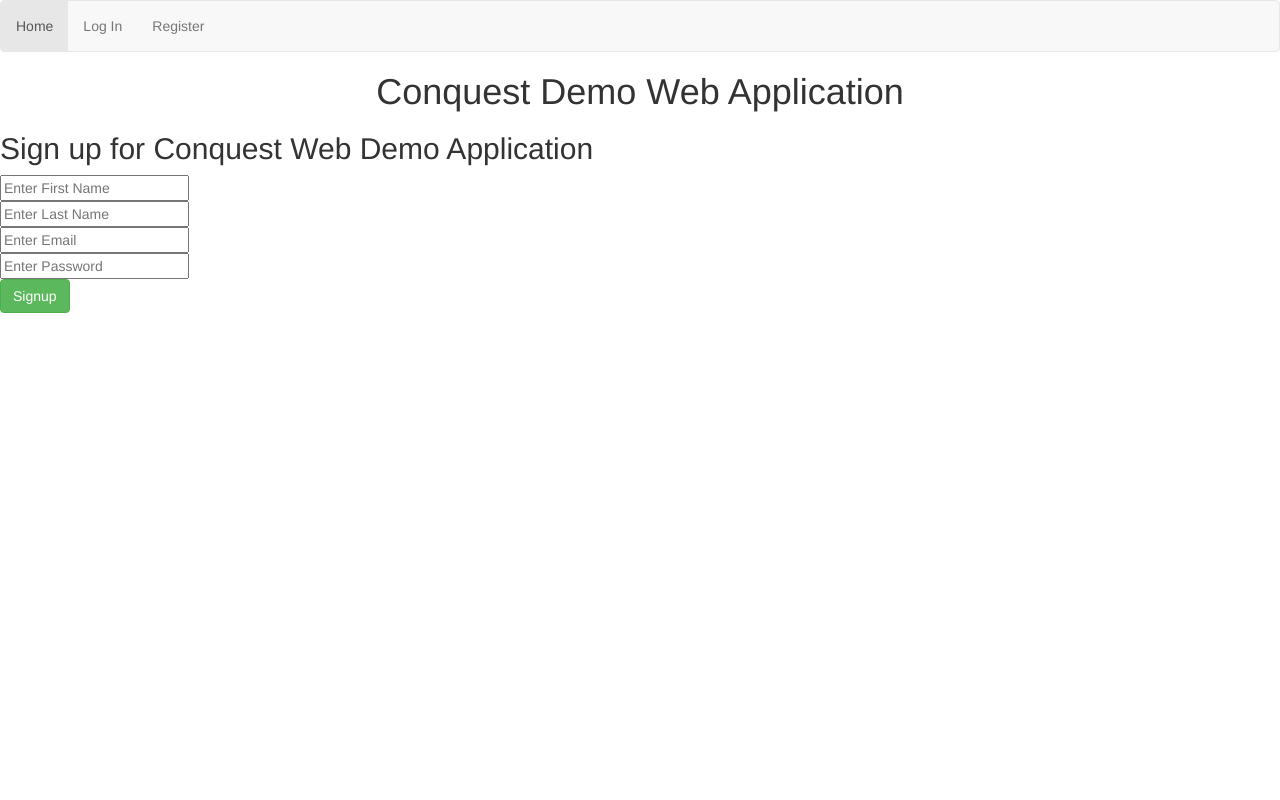
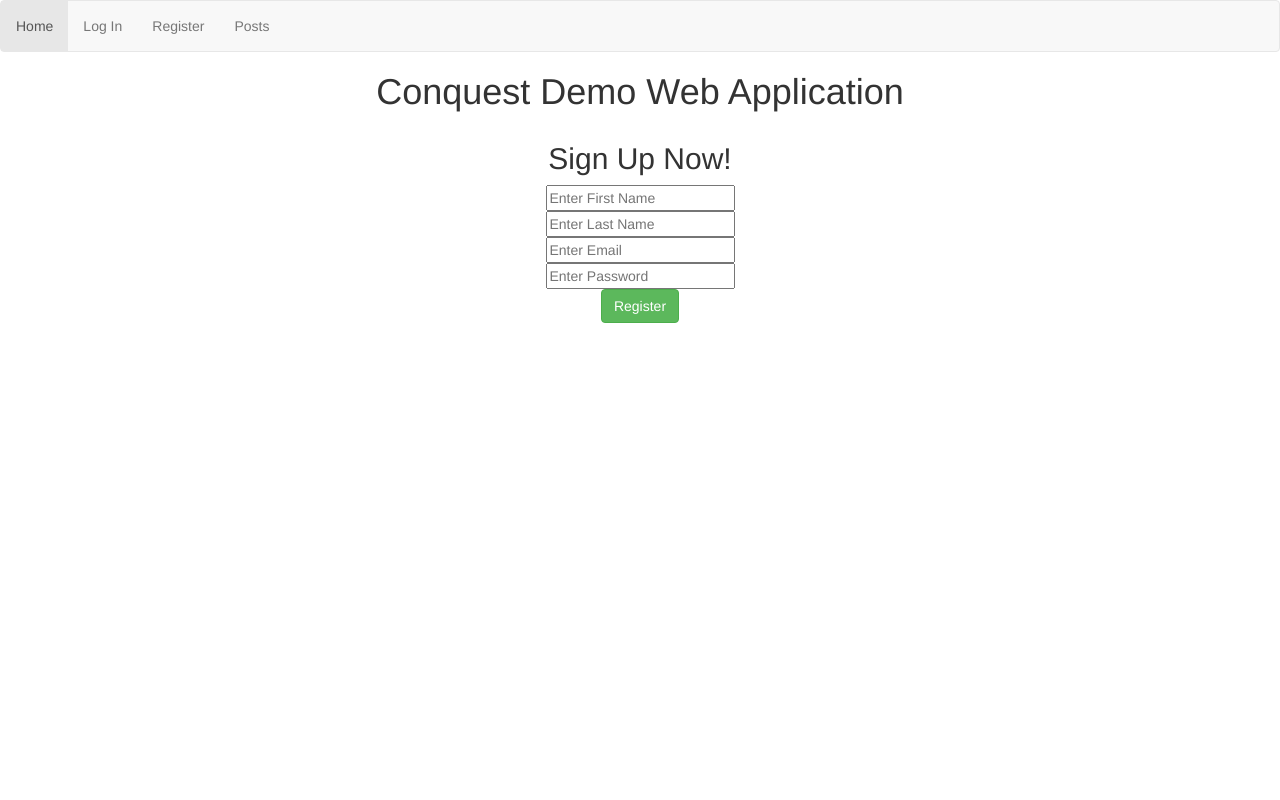
Before and after one commit to abhirathod95/Conquest, a Flask app: page /register in a window 1280 px wide. Run offline with Flask 2, Linux system fonts and the light colour scheme; some libraries are stand-ins or nearby versions.

Commit message:
Uploading minor changes

```diff
--- a/Vuln_App/app/templates/base.html
+++ b/Vuln_App/app/templates/base.html
@@ -2,12 +2,18 @@
 	<!-- Latest compiled and minified CSS -->
 	<link rel="stylesheet" href="https://maxcdn.bootstrapcdn.com/bootstrap/3.3.7/css/bootstrap.min.css" integrity="sha384-BVYiiSIFeK1dGmJRAkycuHAHRg32OmUcww7on3RYdg4Va+PmSTsz/K68vbdEjh4u" crossorigin="anonymous">
 
+	<script src="https://ajax.googleapis.com/ajax/libs/jquery/3.2.0/jquery.min.js"></script>
+
 	<!-- Latest compiled and minified JavaScript -->
 	<script src="https://maxcdn.bootstrapcdn.com/bootstrap/3.3.7/js/bootstrap.min.js" integrity="sha384-Tc5IQib027qvyjSMfHjOMaLkfuWVxZxUPnCJA7l2mCWNIpG9mGCD8wGNIcPD7Txa" crossorigin="anonymous"></script>
 
+	<link rel="stylesheet" href="http://fontawesome.io/assets/font-awesome/css/font-awesome.css">
+
+	<link rel="stylesheet" href="static/main.css">
+
 	<head>
 	</head>
-	<body>
+	<body id="wrapper">
 
 		<nav class="navbar navbar-default">
 			<div class="navbar-header">
@@ -19,6 +25,7 @@
 				{% else %}
 					<li role="presentation"><a href="/login">Log In</a></li>
 					<li role="presentation"><a href="/register">Register</a></li>
+					<li role="presentation"><a href="/posts">Posts</a></li>
 				{% endif %}
 			</ul>
 		    <ul class="nav navbar-nav navbar-right" >
--- a/Vuln_App/app/templates/register.html
+++ b/Vuln_App/app/templates/register.html
@@ -1,43 +1,27 @@
 {% extends "base.html" %}
 {% block content %}
-  <form action="" method=post class="form-horizontal">
-    <h2>Sign up for Conquest Web Demo Application </h2>
-    <div class="control-group">
-        <div class="controls">
-          <input type="text" id="first" name="first" class="input-xlarge"
-            placeholder="Enter First Name" value="{{ request.form.first }}"
-            required>
+<div class="container">
+    <center>
+        <form action="" method="POST" class="form-horizontal">
+            <div class="row">
+                <h2>Sign Up Now!</h2>
             </div>
+            <div class="row">
+                <input type="text" id="first" name="first" placeholder="Enter First Name" required>
             </div>
-
-    <div class="control-group">
-        <div class="controls">
-          <input type="text" id="last" name="last" class="input-xlarge"
-            placeholder="Enter Last Name" value="{{ request.form.last }}"
-            required>
+            <div class="row">
+                <input type="text" id="last" name="last" placeholder="Enter Last Name" required>
             </div>
+            <div class="row">
+                <input type="text" id="email" name="email" placeholder="Enter Email" required>
             </div>
-
-    <div class="control-group">
-        <div class="controls">
-          <input type="email" id="email" name="email" class="input-xlarge"
-            placeholder="Enter Email" value="{{ request.form.email }}"
-            required>
+            <div class="row">
+                <input type="text" id="password" name="password" placeholder="Enter Password" required>
             </div>
-    </div>
-
-    <div class="control-group">
-        <div class="controls">
-          <input type="password" id="password" name="password" class="input-xlarge"
-            placeholder="Enter Password" value="{{ request.form.password }}"
-            required>
-        </div>
-    </div>
-
-    <div class="control-group">
-        <div class="controls">
-          <button type="submit" class="btn btn-success">Signup</button>
-        </div>
+            <div>
+                <button type="submit" class="btn btn-success">Register</button>
             </div>
         </form>
+    </center>
+</div>
 {% endblock %}
```
Also changed, not shown: Vuln_App/app/templates/login.html (+13 -15 lines), Vuln_App/app/templates/posts.html (+22 -16 lines), Vuln_App/app/app.db, Vuln_App/app/static/main.css (added). Lines whose indentation alone changed are shown as unchanged.
